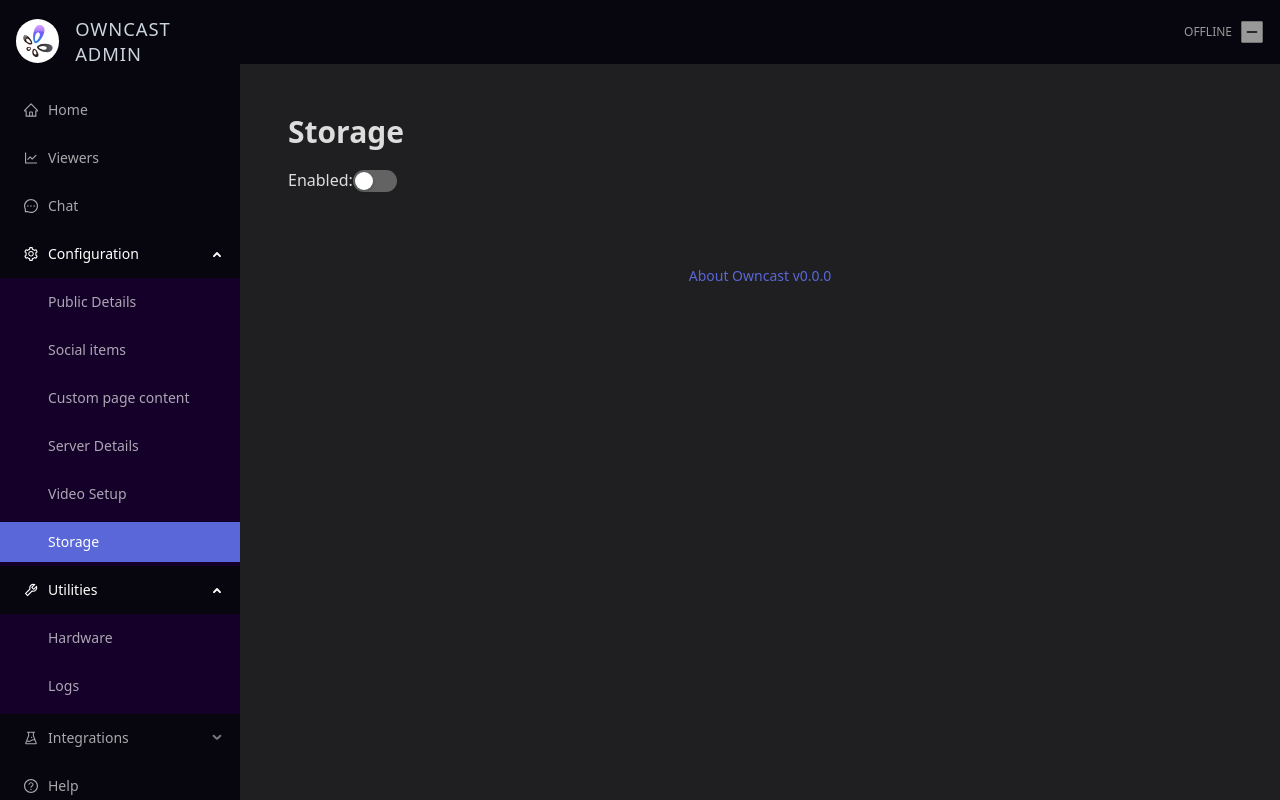
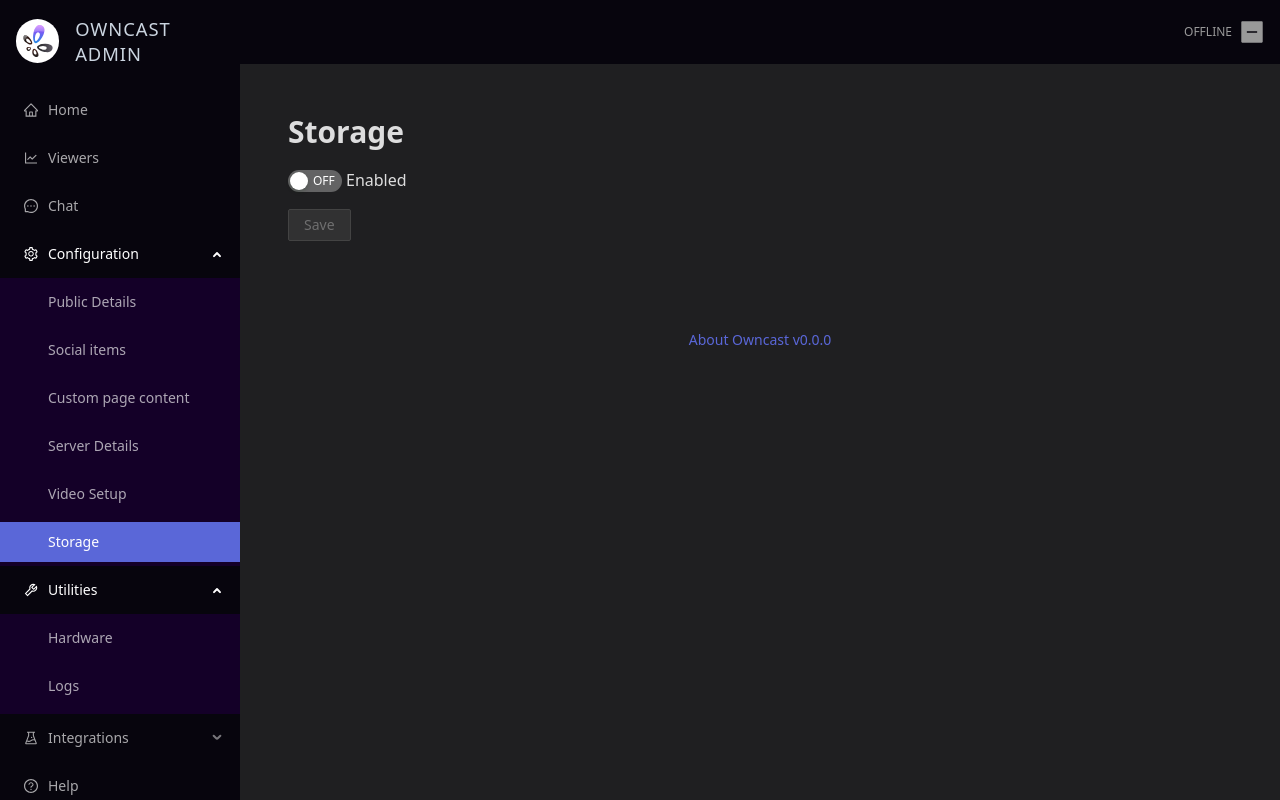
Before and after one commit to xiaohszx/owncast-admin, a Next.js app: page /admin/config-storage in a window 1280 px wide. Built offline with nearby package versions, Linux system fonts and the light colour scheme; no server answers.

Commit message:
revise Storage forms, and add basic validation to it; misc field cleanup

```diff
--- a/pages/components/config/constants.tsx
+++ b/pages/components/config/constants.tsx
@@ -184,3 +184,69 @@ export const DEFAULT_SOCIAL_HANDLE: SocialHandle = {
 };
 
 export const OTHER_SOCIAL_HANDLE_OPTION = 'OTHER_SOCIAL_HANDLE_OPTION';
+
+
+export const TEXTFIELD_PROPS_S3_COMMON = {
+  maxLength: 255,
+}
+
+
+// export const FIELD_PROPS_CUSTOM_CONTENT = {
+//   apiPath: API_CUSTOM_CONTENT,
+//   configPath: 'instanceDetails',
+//   placeholder: '',
+//   label: 'Extra page content',
+//   tip: 'Custom markup about yourself',
+// };
+
+export const S3_TEXT_FIELDS_INFO = {
+  accessKey: {
+    fieldName: 'accessKey',
+    label: 'Access Key',
+    maxLength: 255,
+    placeholder: 'access key 123',
+    tip: '',
+  },
+  acl: {
+    fieldName: 'acl',
+    label: 'ACL',
+    maxLength: 255,
+    placeholder: 'acl thing',
+    tip: '',
+  },
+  bucket: {
+    fieldName: 'bucket',
+    label: 'Bucket',
+    maxLength: 255,
+    placeholder: 'bucket 123',
+    tip: '',
+  },
+  endpoint: {
+    fieldName: 'endpoint',
+    label: 'Endpoint',
+    maxLength: 255,
+    placeholder: 'endpoint 123',
+    tip: 'This field has a some info',
+  },
+  region: {
+    fieldName: 'region',
+    label: 'Region',
+    maxLength: 255,
+    placeholder: 'region 123',
+    tip: '',
+  },
+  secret: {
+    fieldName: 'secret',
+    label: 'Secret key',
+    maxLength: 255,
+    placeholder: 'secret key 123',
+    tip: '',
+  },
+  servingEndpoint: {
+    fieldName: 'servingEndpoint',
+    label: 'Serving Endpoint',
+    maxLength: 255,
+    placeholder: 'servingEndpoint 123',
+    tip: '',
+  },
+};
--- a/pages/components/config/edit-server-details.tsx
+++ b/pages/components/config/edit-server-details.tsx
@@ -63,8 +63,7 @@ export default function EditInstanceDetails() {
   }
 
   return (
-    <div className={`publicDetailsContainer`}>
-      <div className={`textFieldsSection`}>
+    <div className="edit-public-details-container">
       <TextFieldWithSubmit
         fieldName="streamKey"
         {...TEXTFIELD_PROPS_STREAM_KEY}
@@ -107,6 +106,5 @@ export default function EditInstanceDetails() {
         onChange={handleFieldChange}
       />
     </div>
-    </div>
   );
 }
--- a/pages/config-storage.tsx
+++ b/pages/config-storage.tsx
@@ -1,111 +1,230 @@
+import { Typography, Switch, Button, Collapse } from 'antd';
+import classNames from 'classnames';
 import React, { useContext, useState, useEffect } from 'react';
+import { UpdateArgs } from '../types/config-section';
 import { ServerStatusContext } from '../utils/server-status-context';
-import { Typography, Switch, Input, Button } from 'antd';
 import {
   postConfigUpdateToAPI,
   API_S3_INFO,
+  RESET_TIMEOUT,
+  S3_TEXT_FIELDS_INFO,
 } from './components/config/constants';
+import {
+  createInputStatus,
+  StatusState,
+  STATUS_ERROR,
+  STATUS_PROCESSING,
+  STATUS_SUCCESS,
+} from '../utils/input-statuses';
+import TextField from './components/config/form-textfield';
+import InputStatusInfo from './components/config/input-status-info';
+
 const { Title } = Typography;
+const { Panel } = Collapse;
 
-function Storage({ config }) {
-  if (!config || !config.s3) {
+// we could probably add more detailed checks here
+// `currentValues` is what's currently in the global store and in the db
+function checkSaveable(formValues: any, currentValues: any) {
+  const { endpoint, accessKey, secret, bucket, region, enabled, servingEndpoint, acl } = formValues;
+  // if fields are filled out and different from what's in store, then return true
+  if (enabled) {
+    if (endpoint !== '' && accessKey !== '' && secret !== '' && bucket !== '' && region !== '') {
+      if (
+        endpoint !== currentValues.endpoint ||
+        accessKey !== currentValues.accessKey ||
+        secret !== currentValues.bucket ||
+        region !== currentValues.region ||
+        servingEndpoint !== currentValues.servingEndpoint ||
+        acl !== currentValues.acl
+      ) {
+        return true;
+      }
+    }
+  } else if (enabled !== currentValues.enabled) {
+    return true;
+  }
+  return false;
+}
+
+function EditStorage() {
+  const [formDataValues, setFormDataValues] = useState(null);
+  const [submitStatus, setSubmitStatus] = useState<StatusState>(null);
+
+  const [shouldDisplayForm, setShouldDisplayForm] = useState(false);
+  const serverStatusData = useContext(ServerStatusContext);
+  const { serverConfig, setFieldInConfigState } = serverStatusData || {};
+
+  const { s3 } = serverConfig;
+  const {
+    accessKey = '',
+    acl = '',
+    bucket = '',
+    enabled = false,
+    endpoint = '',
+    region = '',
+    secret = '',
+    servingEndpoint = '',
+  } = s3;
+
+  useEffect(() => {
+    setFormDataValues({
+      accessKey,
+      acl,
+      bucket,
+      enabled,
+      endpoint,
+      region,
+      secret,
+      servingEndpoint,
+    });
+    setShouldDisplayForm(enabled);
+  }, [s3]);
+
+  if (!formDataValues) {
     return null;
   }
 
-  const [endpoint, setEndpoint] = useState(config.s3.endpoint);
-  const [accessKey, setAccessKey] = useState(config.s3.accessKey);
-  const [secret, setSecret] = useState(config.s3.secret);
-  const [bucket, setBucket] = useState(config.s3.bucket);
-  const [region, setRegion] = useState(config.s3.region);
-  const [acl, setAcl] = useState(config.s3.acl);
-  const [servingEndpoint, setServingEndpoint] = useState(config.s3.servingEndpoint);
-  const [enabled, setEnabled] = useState(config.s3.enabled);
+  let resetTimer = null;
+  const resetStates = () => {
+    setSubmitStatus(null);
+    resetTimer = null;
+    clearTimeout(resetTimer);
+  };
 
-  function storageEnabledChanged(storageEnabled) {
-    setEnabled(storageEnabled);
-  }
+  // update individual values in state
+  const handleFieldChange = ({ fieldName, value }: UpdateArgs) => {
+    setFormDataValues({
+      ...formDataValues,
+      [fieldName]: value,
+    });
+  };
 
-  function endpointChanged(e) {
-    setEndpoint(e.target.value)
-  }
+  // posts the whole state
+  const handleSave = async () => {
+    setSubmitStatus(createInputStatus(STATUS_PROCESSING));
+    const postValue = formDataValues;
 
-  function accessKeyChanged(e) {
-    setAccessKey(e.target.value)
-  }
+    await postConfigUpdateToAPI({
+      apiPath: API_S3_INFO,
+      data: { value: postValue },
+      onSuccess: () => {
+        setFieldInConfigState({ fieldName: 's3', value: postValue, path: '' });
+        setSubmitStatus(createInputStatus(STATUS_SUCCESS, 'Updated.'));
+        resetTimer = setTimeout(resetStates, RESET_TIMEOUT);
+      },
+      onError: (message: string) => {
+        setSubmitStatus(createInputStatus(STATUS_ERROR, message));
+        resetTimer = setTimeout(resetStates, RESET_TIMEOUT);
+      },
+    });
+  };
 
-  function secretChanged(e) {
-    setSecret(e.target.value)
-  }
+  // toggle switch.
+  const handleSwitchChange = (storageEnabled: boolean) => {
+    setShouldDisplayForm(storageEnabled);
+    handleFieldChange({ fieldName: 'enabled', value: storageEnabled });
 
-  function bucketChanged(e) {
-    setBucket(e.target.value)
-  }
+    // if current data in current store says s3 is enabled,
+    // we should save this state
+    // if (!storageEnabled && s3.enabled) {
+    //   handleSave();
+    // }
+  };
 
-  function regionChanged(e) {
-    setRegion(e.target.value)
-  }
+  const containerClass = classNames({
+    'edit-storage-container': true,
+    enabled: shouldDisplayForm,
+  });
 
-  function aclChanged(e) {
-    setAcl(e.target.value)
-  }
+  const isSaveable = checkSaveable(formDataValues, s3);
 
-  function servingEndpointChanged(e) {
-    setServingEndpoint(e.target.value)
-  }
+  return (
+    <div className={containerClass}>
+      <div className="enable-switch">
+        <Switch
+          checked={formDataValues.enabled}
+          defaultChecked={formDataValues.enabled}
+          onChange={handleSwitchChange}
+          checkedChildren="ON"
+          unCheckedChildren="OFF"
+        />{' '}
+        Enabled
+      </div>
 
-  async function save() {
-    const payload = {
-      value: {
-        enabled: enabled,
-        endpoint: endpoint,
-        accessKey: accessKey,
-        secret: secret,
-        bucket: bucket,
-        region: region,
-        acl: acl,
-        servingEndpoint: servingEndpoint,
-      }
-    };
+      <div className="form-fields">
+        <div className="field-container">
+          <TextField
+            {...S3_TEXT_FIELDS_INFO.endpoint}
+            value={formDataValues.endpoint}
+            onChange={handleFieldChange}
+          />
+        </div>
+        <div className="field-container">
+          <TextField
+            {...S3_TEXT_FIELDS_INFO.accessKey}
+            value={formDataValues.accessKey}
+            onChange={handleFieldChange}
+          />
+        </div>
+        <div className="field-container">
+          <TextField
+            {...S3_TEXT_FIELDS_INFO.secret}
+            value={formDataValues.secret}
+            onChange={handleFieldChange}
+          />
+        </div>
+        <div className="field-container">
+          <TextField
+            {...S3_TEXT_FIELDS_INFO.bucket}
+            value={formDataValues.bucket}
+            onChange={handleFieldChange}
+          />
+        </div>
+        <div className="field-container">
+          <TextField
+            {...S3_TEXT_FIELDS_INFO.region}
+            value={formDataValues.region}
+            onChange={handleFieldChange}
+          />
+        </div>
 
-    try {
-      await postConfigUpdateToAPI({apiPath: API_S3_INFO, data: payload});
-    } catch(e) {
-      console.error(e);
-    }
-  }
+        <Collapse>
+          <Panel header="Advanced Settings" key="1">
+            <Title level={4}>Advanced</Title>
 
-  const table = enabled ? (
-    <>
-    <br></br>
-    endpoint <Input defaultValue={endpoint} value={endpoint} onChange={endpointChanged} />
-    access key<Input label="Access key" defaultValue={accessKey} value={accessKey} onChange={accessKeyChanged} />
-    secret <Input label="Secret" defaultValue={secret} value={secret} onChange={secretChanged} />
-    bucket <Input label="Bucket" defaultValue={bucket} value={bucket} onChange={bucketChanged} />
-    region <Input label="Region" defaultValue={region} value={region} onChange={regionChanged} />
-    advanced<br></br>
-    acl <Input label="ACL" defaultValue={acl} value={acl} onChange={aclChanged} />
-    serving endpoint <Input label="Serving endpoint" defaultValue={servingEndpoint} value={servingEndpoint} onChange={servingEndpointChanged} />
-    <Button onClick={save}>Save</Button>
-    </>
-  ): null;
+            <div className="field-container">
+              <TextField
+                {...S3_TEXT_FIELDS_INFO.acl}
+                value={formDataValues.acl}
+                onChange={handleFieldChange}
+              />
+            </div>
+            <div className="field-container">
+              <TextField
+                {...S3_TEXT_FIELDS_INFO.servingEndpoint}
+                value={formDataValues.servingEndpoint}
+                onChange={handleFieldChange}
+              />
+            </div>
+          </Panel>
+        </Collapse>
+      </div>
 
+      <div className="button-container">
+        <Button onClick={handleSave} disabled={!isSaveable}>
+          Save
+        </Button>
+        <InputStatusInfo status={submitStatus} />
+      </div>
+    </div>
+  );
+}
+
+export default function ConfigStorageInfo() {
   return (
     <>
       <Title level={2}>Storage</Title>
-      Enabled:
-      <Switch checked={enabled} onChange={storageEnabledChanged} />
-      { table }
+      <EditStorage />
     </>
   );
 }
-
-export default function ServerConfig() {
-  const serverStatusData = useContext(ServerStatusContext);
-  const { serverConfig: config } = serverStatusData || {};
-
-  return (
-    <div>
-        <Storage config={config} />
-    </div>
-  );
-}
--- a/styles/config.scss
+++ b/styles/config.scss
@@ -98,30 +98,30 @@
 
 // form-toggleswitch
 // form-toggleswitch
-.toggleswitch-container {
-  .status-message {
-    margin-top: .25rem;
-  }
-}
-.toggleswitch {
-  display: flex;
-  flex-direction: row;
-  align-items: center;
-  justify-content: flex-start;
-  .label {
-    font-weight: bold;
-    color: var(--owncast-purple);
-  }
-  .info-tip {
-    margin-left: .5rem;
-    svg {
-      fill: white;
-    }
-  }
-  .ant-form-item {
-    margin: 0 .75rem 0 0;
-  }
-}
+// .toggleswitch-container {
+//   .status-message {
+//     margin-top: .25rem;
+//   }
+// }
+// .toggleswitch {
+//   display: flex;
+//   flex-direction: row;
+//   align-items: center;
+//   justify-content: flex-start;
+//   .label {
+//     font-weight: bold;
+//     color: var(--owncast-purple);
+//   }
+//   .info-tip {
+//     margin-left: .5rem;
+//     svg {
+//       fill: white;
+//     }
+//   }
+//   .ant-form-item {
+//     margin: 0 .75rem 0 0;
+//   }
+// }
 
 // TAGS STUFF
 // TAGS STUFF
@@ -321,3 +321,23 @@
 //     }
 //   }
 // }
+
+
+
+
+// EDIT STORAGE
+.edit-storage-container {
+  .form-fields {
+    display: none;
+    margin-bottom: 1em;
+  }
+  &.enabled {
+    .form-fields {
+      display: block;
+    }
+  }
+
+  .button-container {
+    margin: 1em 0;
+  }
+}
--- a/utils/server-status-context.tsx
+++ b/utils/server-status-context.tsx
@@ -23,7 +23,16 @@ export const initialServerConfigState: ConfigDetails = {
   ffmpegPath: '',
   rtmpServerPort: '',
   webServerPort: '',
-  s3: {},
+  s3: {
+    accessKey: '',
+    acl: '',
+    bucket: '',
+    enabled: false,
+    endpoint: '',
+    region: '',
+    secret: '',
+    servingEndpoint: '',
+  },
   yp: {
     enabled: false,
     instanceUrl: '',
@@ -32,7 +41,7 @@ export const initialServerConfigState: ConfigDetails = {
     latencyLevel: 4,
     cpuUsageLevel: 3,
     videoQualityVariants: [DEFAULT_VARIANT_STATE],
-  }
+  },
 };
 
 const initialServerStatusState = {
@@ -51,7 +60,9 @@ export const ServerStatusContext = React.createContext({
   ...initialServerStatusState,
   serverConfig: initialServerConfigState,
 
-  setFieldInConfigState: (args: UpdateArgs) => { return args },
+  setFieldInConfigState: (args: UpdateArgs) => {
+    return args;
+  },
 });
 
 const ServerStatusProvider = ({ children }) => {
@@ -62,7 +73,6 @@ const ServerStatusProvider = ({ children }) => {
     try {
       const result = await fetchData(STATUS);
       setStatus({ ...result });
-
     } catch (error) {
       // todo
     }
@@ -77,21 +87,20 @@ const ServerStatusProvider = ({ children }) => {
   };
 
   const setFieldInConfigState = ({ fieldName, value, path }: UpdateArgs) => {
-    const updatedConfig = path ?
-    {
+    const updatedConfig = path
+      ? {
           ...config,
           [path]: {
             ...config[path],
             [fieldName]: value,
           },
-    } :
-    {
+        }
+      : {
           ...config,
           [fieldName]: value,
         };
     setConfig(updatedConfig);
   };
-
 
   useEffect(() => {
     let getStatusIntervalId = null;
@@ -104,7 +113,7 @@ const ServerStatusProvider = ({ children }) => {
     // returned function will be called on component unmount
     return () => {
       clearInterval(getStatusIntervalId);
-    }
+    };
   }, []);
 
   const providerValue = {
@@ -114,11 +123,9 @@ const ServerStatusProvider = ({ children }) => {
     setFieldInConfigState,
   };
   return (
-    <ServerStatusContext.Provider value={providerValue}>
-      {children}
-    </ServerStatusContext.Provider>
+    <ServerStatusContext.Provider value={providerValue}>{children}</ServerStatusContext.Provider>
   );
-}
+};
 
 ServerStatusProvider.propTypes = {
   children: PropTypes.element.isRequired,
```
Also changed, not shown: pages/components/config/edit-tags.tsx (+10 -10 lines), pages/config-public-details.tsx (+5 -7 lines), styles/config-formfields.scss (+27 -0 lines), types/config-section.ts (+12 -1 lines). Lines whose indentation alone changed are shown as unchanged.
